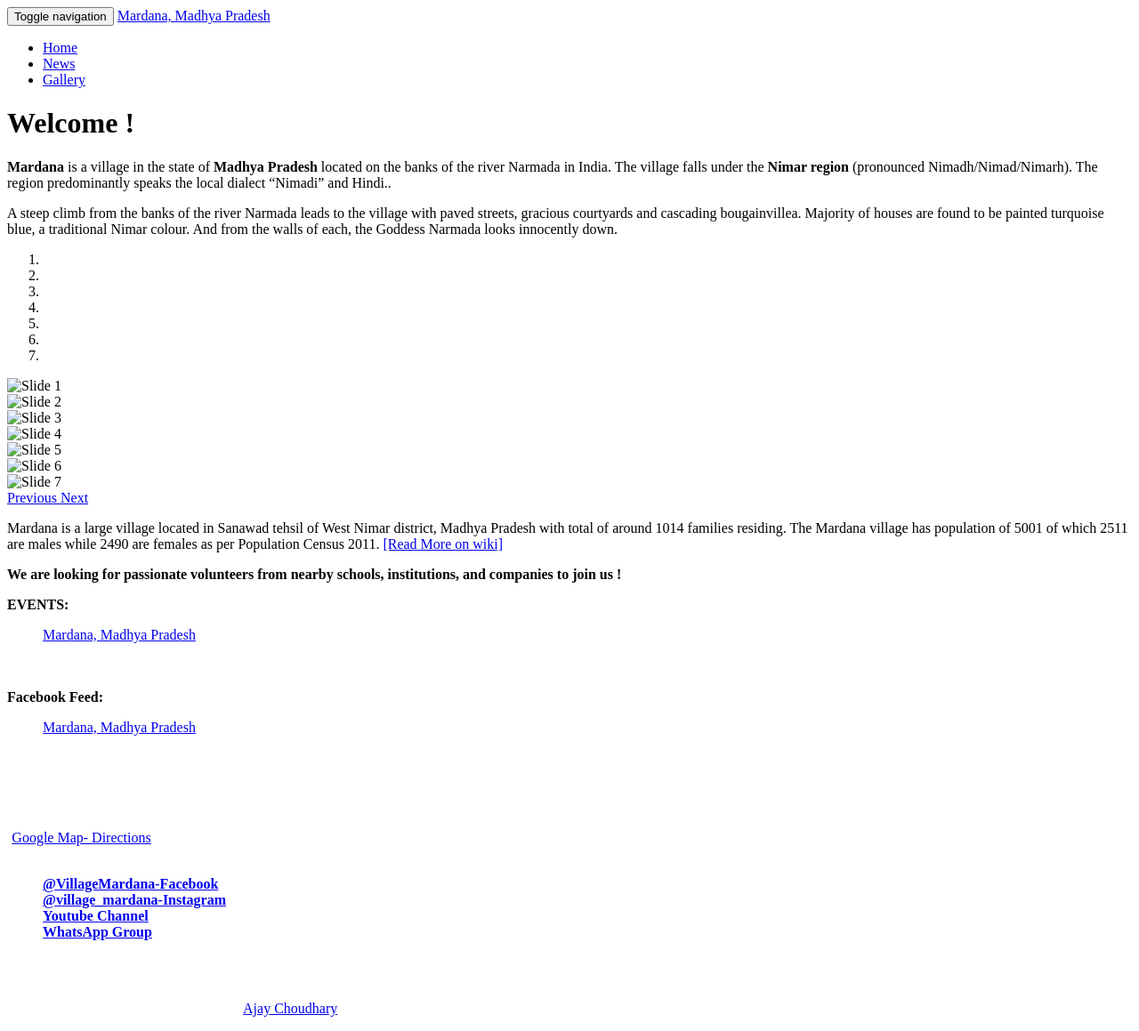
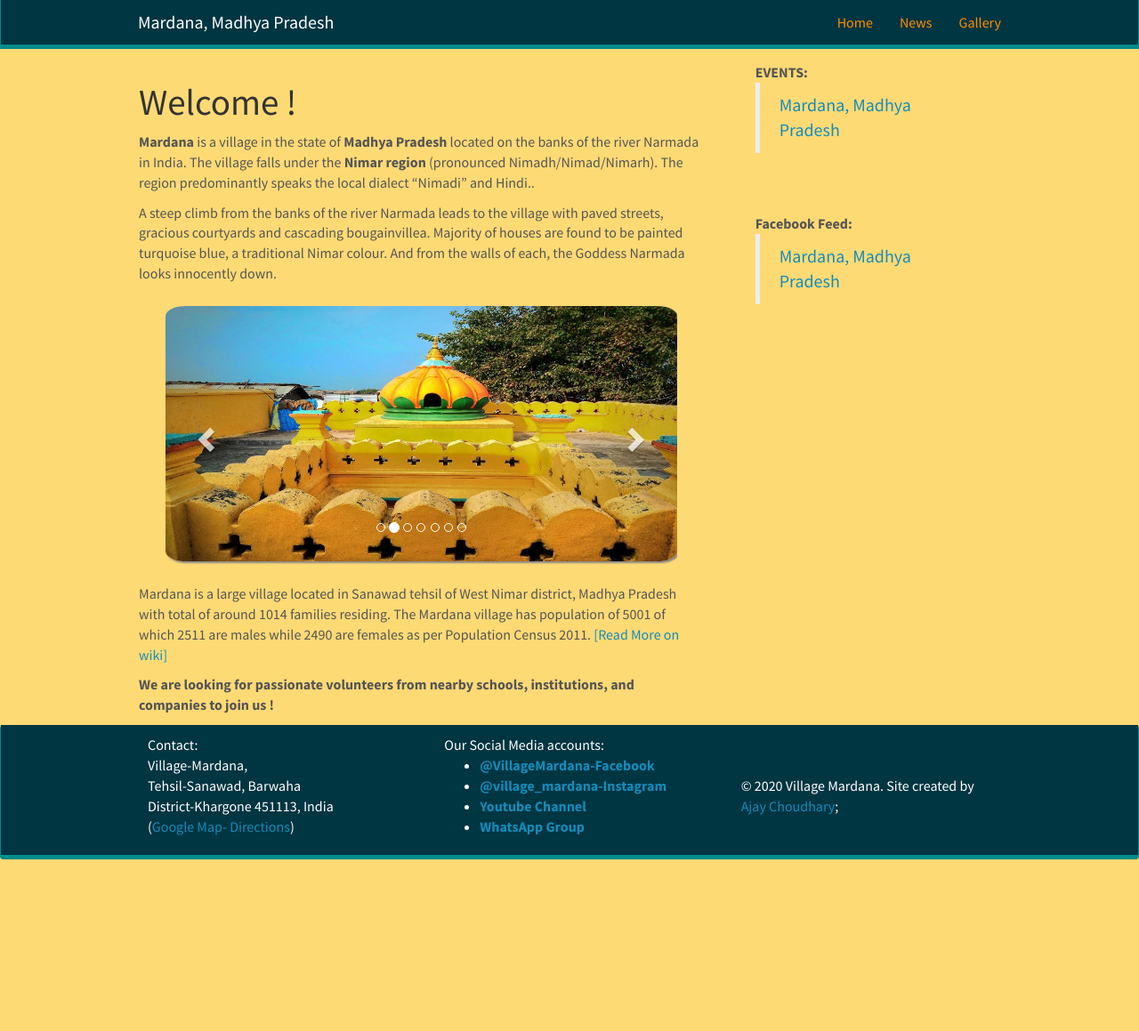
Before and after one commit to village-mardana/village-mardana.github.io, a Jekyll site: the page built from _pages/home.md, in a window 1280 px wide and 1159 px high. Shown: the whole window at 89% size. Built offline with Jekyll 4.4.1, drawn with Linux system fonts in a browser that asks for light colours; nearby versions of some CDN libraries; library files that are not in the unit come from our copies; part of the change alters nothing that is shown.

```diff
--- a/_config.yml
+++ b/_config.yml
@@ -11,8 +11,8 @@ email: villagemardana@gmail.com
 description: > # this means to ignore newlines until "baseurl:"
  Mardana is a village in the state of Madhya Pradesh located on the banks of the river Narmada in India. The village falls under the Nimar region (pronounced Nimadh/Nimad/Nimarh). The region predominantly speaks the local dialect “Nimadi” and Hindi..
 
-baseurl: "/raa-master"
-url: "/home/ajay/Desktop"
+baseurl: ""
+url: ""
 
 include:
   - .htaccess
```
